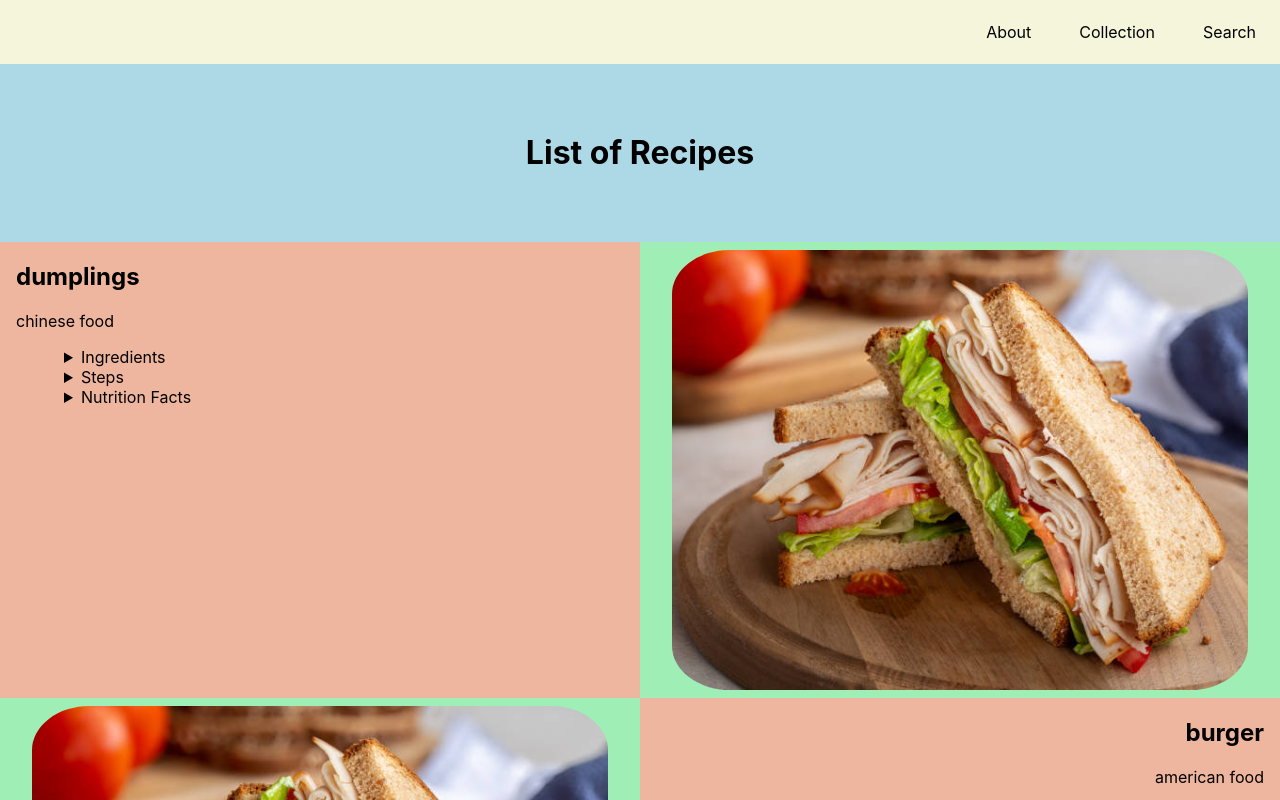
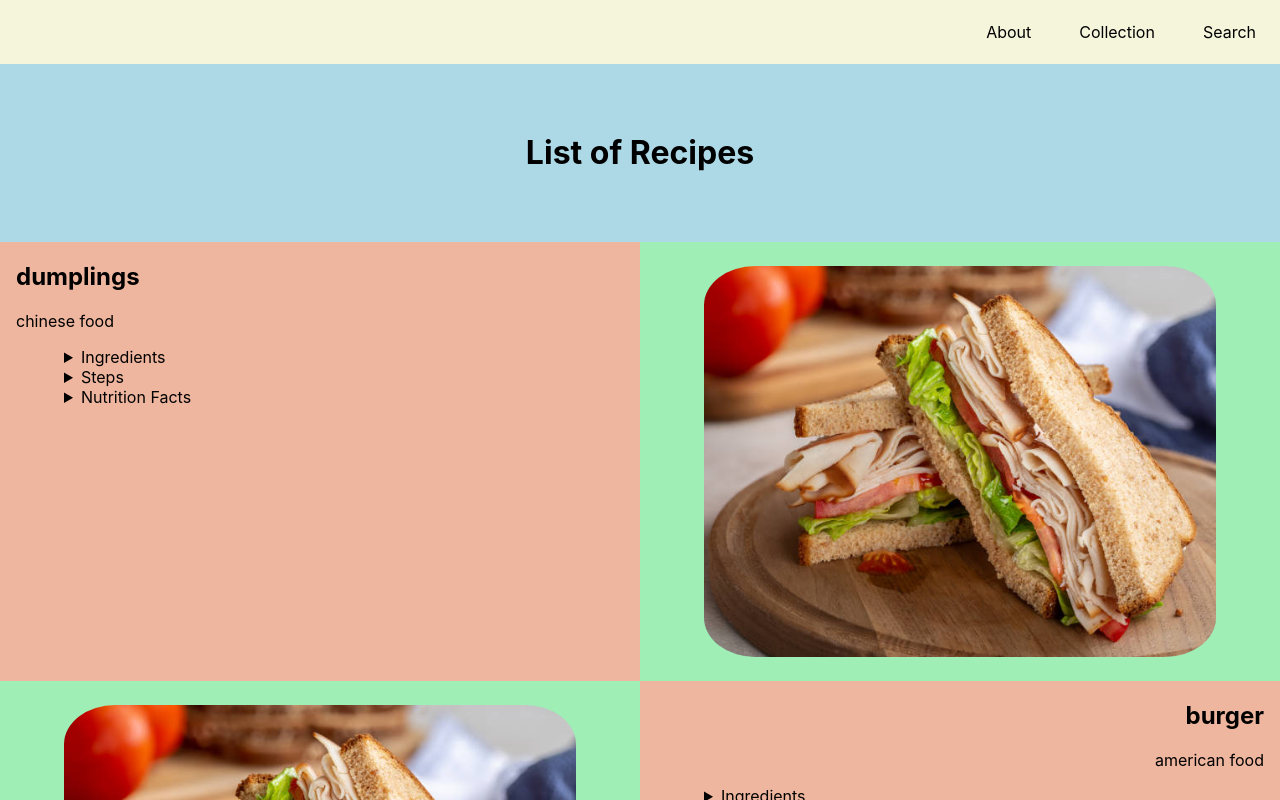
Before and after one commit to weiqixu05/recipes, a React (Create React App) app: page /collection in a window 1280 px wide. Shown: the top 800 px of the page. Built offline with nearby package versions, Linux system fonts and the light colour scheme.

Commit message:
edited css

```diff
--- a/src/frontend/pages/Collection/Collection.css
+++ b/src/frontend/pages/Collection/Collection.css
@@ -21,10 +21,12 @@
 }
 
 .recipe-image{
-    width:90%;
+    width:80%;
     height:auto;
     justify-self:center;
     border-radius:10%;
+    margin-top:1rem;
+    margin-bottom:1rem;
 }
 
 /*.recipe-list{
```
